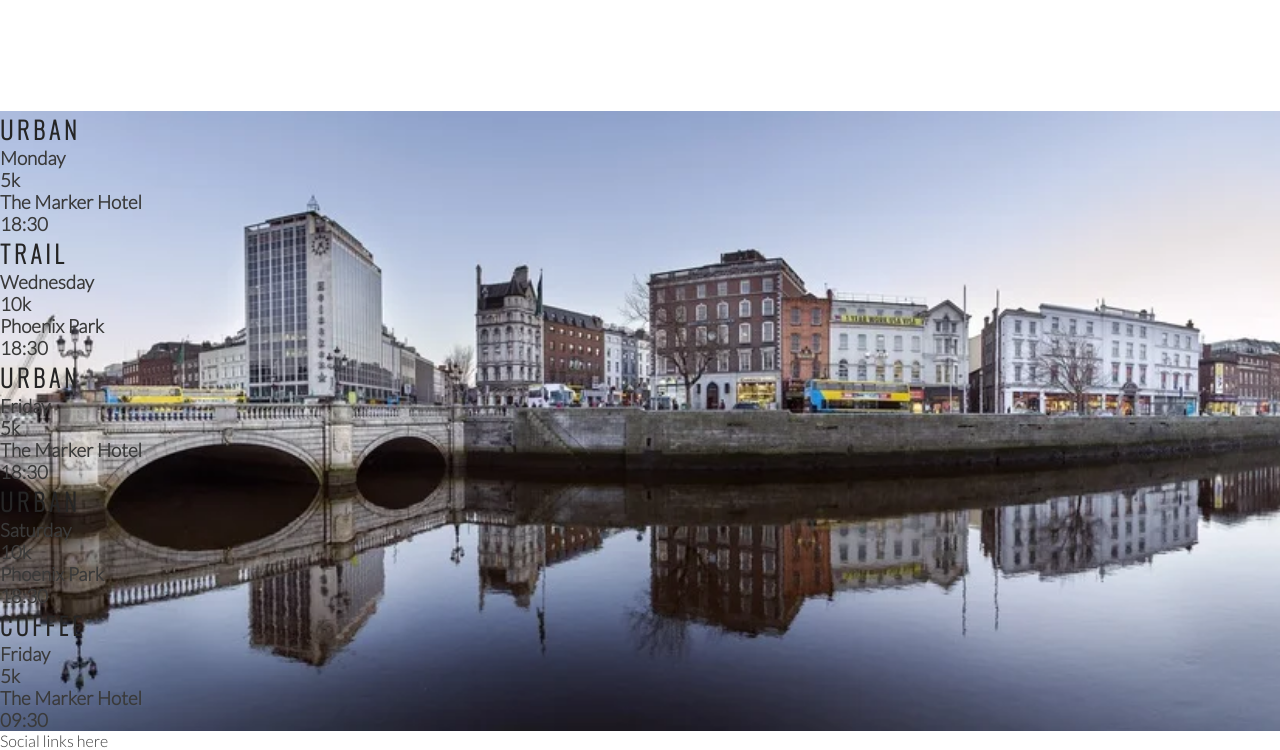
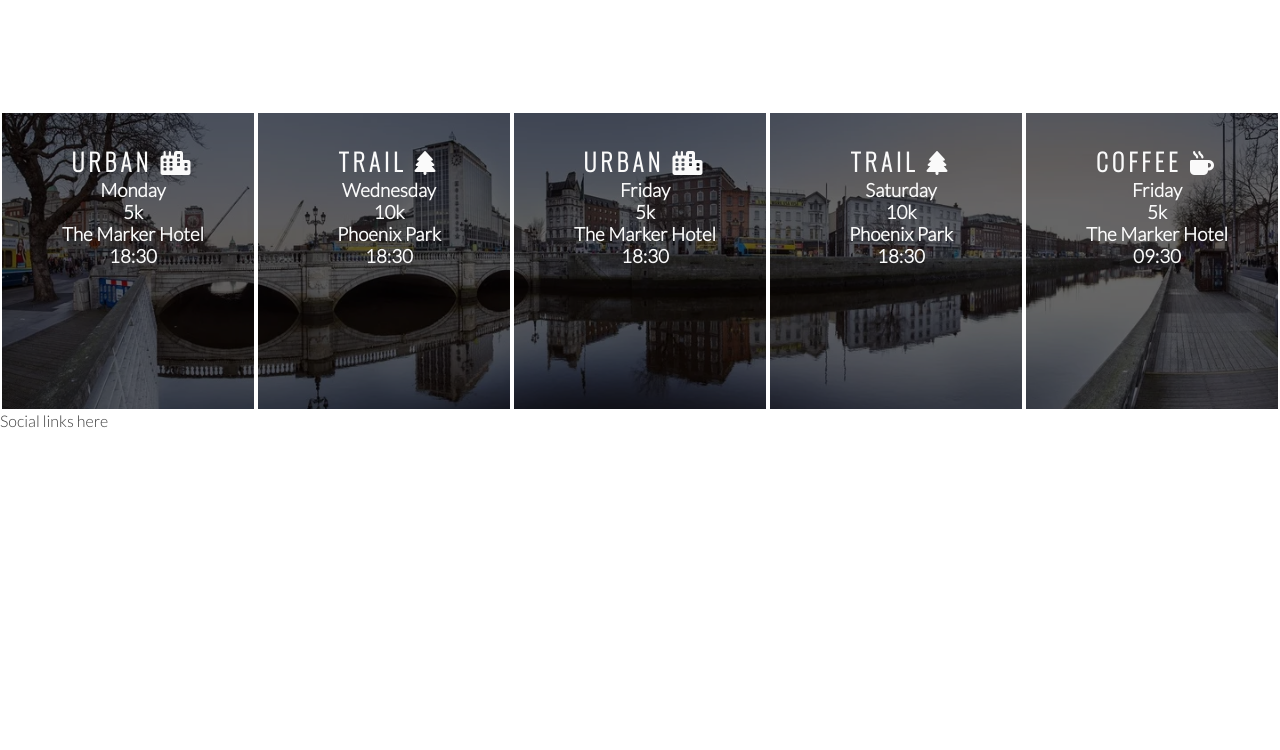
Before and after one commit to johnrearden/love-running, a plain HTML site: page index.html in a window 1280 px wide. Shown: the part 1184-1934 px from the top of the page. After the commit the page ends 1614 px from the top, so only its background shows below. Drawn offline with nearby package versions, Linux system fonts and the light colour scheme.

Commit message:
Add styling and icons to meet-up times

```diff
--- a/assets/css/style.css
+++ b/assets/css/style.css
@@ -189,3 +189,19 @@
     width: 100%;
     overflow: hidden;
 }
+
+#times div {
+    color: #fafafa;
+    background-color: rgba(0, 0, 0, 0.6);
+    width: 20%;
+    height: 300px;
+    float: left;
+    padding: 30px 0 0 10px;
+    text-align: center;
+    border: 2px solid white;
+    box-sizing: border-box;
+}
+
+#times h2 {
+    color: #fafafa;
+}
--- a/index.html
+++ b/index.html
@@ -95,35 +95,35 @@
 
     <section id="times">
         <div>
-            <h2>Urban</h2>
+            <h2>Urban <i class="fa-solid fa-city"></i></h2>
             <h3>Monday</h3>
             <h3>5k</h3>
             <h3>The Marker Hotel</h3>
             <h3>18:30</h3>
         </div>
         <div>
-            <h2>Trail</h2>
+            <h2>Trail <i class="fa-solid fa-tree"></i></h2>
             <h3>Wednesday</h3>
             <h3>10k</h3>
             <h3>Phoenix Park</h3>
             <h3>18:30</h3>
         </div>
         <div>
-            <h2>Urban</h2>
+            <h2>Urban <i class="fa-solid fa-city"></i></h2>
             <h3>Friday</h3>
             <h3>5k</h3>
             <h3>The Marker Hotel</h3>
             <h3>18:30</h3>
         </div>
         <div>
-            <h2>Urban</h2>
+            <h2>Trail <i class="fa-solid fa-tree"></i></h2>
             <h3>Saturday</h3>
             <h3>10k</h3>
             <h3>Phoenix Park</h3>
             <h3>18:30</h3>
         </div>
         <div>
-            <h2>Coffee</h2>
+            <h2>Coffee <i class="fa-solid fa-mug-hot"></i></h2>
             <h3>Friday</h3>
             <h3>5k</h3>
             <h3>The Marker Hotel</h3>
```
